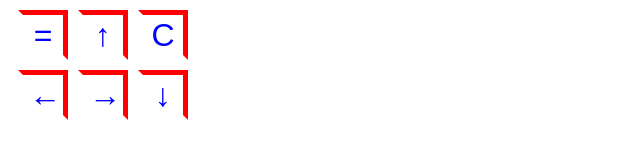
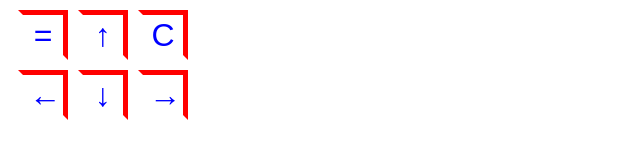
Before and after one commit to OlehKozubJS/various-react-projects-test, a React (Create React App) app: page / in a window 1280 px wide. Shown: the part 606-764 px from the top of the page, without its empty margins (0-640 px from the left). Built offline with nearby package versions, Linux system fonts and the light colour scheme; a web font is replaced by a local one.

Commit message:
Update MainControlsKeyBoard.jsx

```diff
--- a/src/Calculator/MainControlsKeyBoard.jsx
+++ b/src/Calculator/MainControlsKeyBoard.jsx
@@ -24,11 +24,11 @@ const MainControlsKeyBoard = ({
       <CalculatorButton onClick={turnCursorLeft} style="MainControlButton">
         ←
       </CalculatorButton>
+      <CalculatorButton onClick={turnCursorDown} style="MainControlButton">
+        ↓
+      </CalculatorButton>
       <CalculatorButton onClick={turnCursorRight} style="MainControlButton">
         →
-      </CalculatorButton>
-      <CalculatorButton onClick={turnCursorDown} style="MainControlButton">
-        ↓
       </CalculatorButton>
     </div>
   );
```
